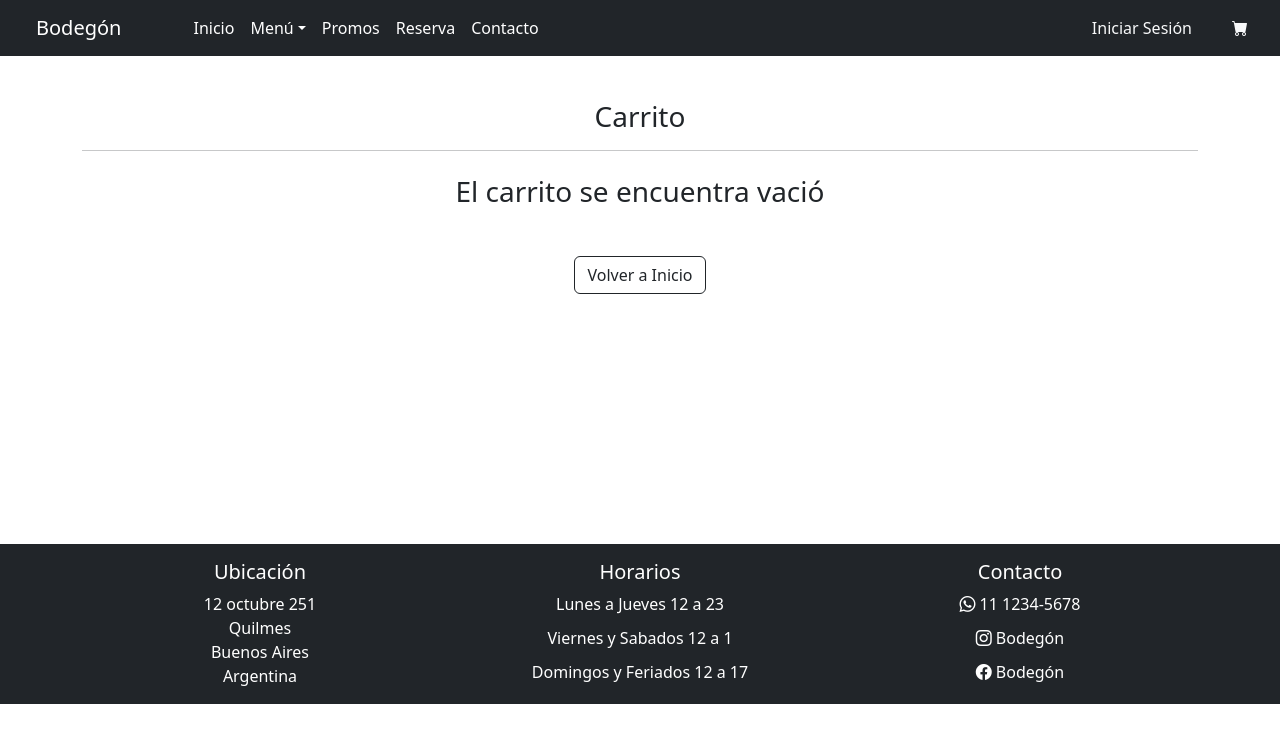
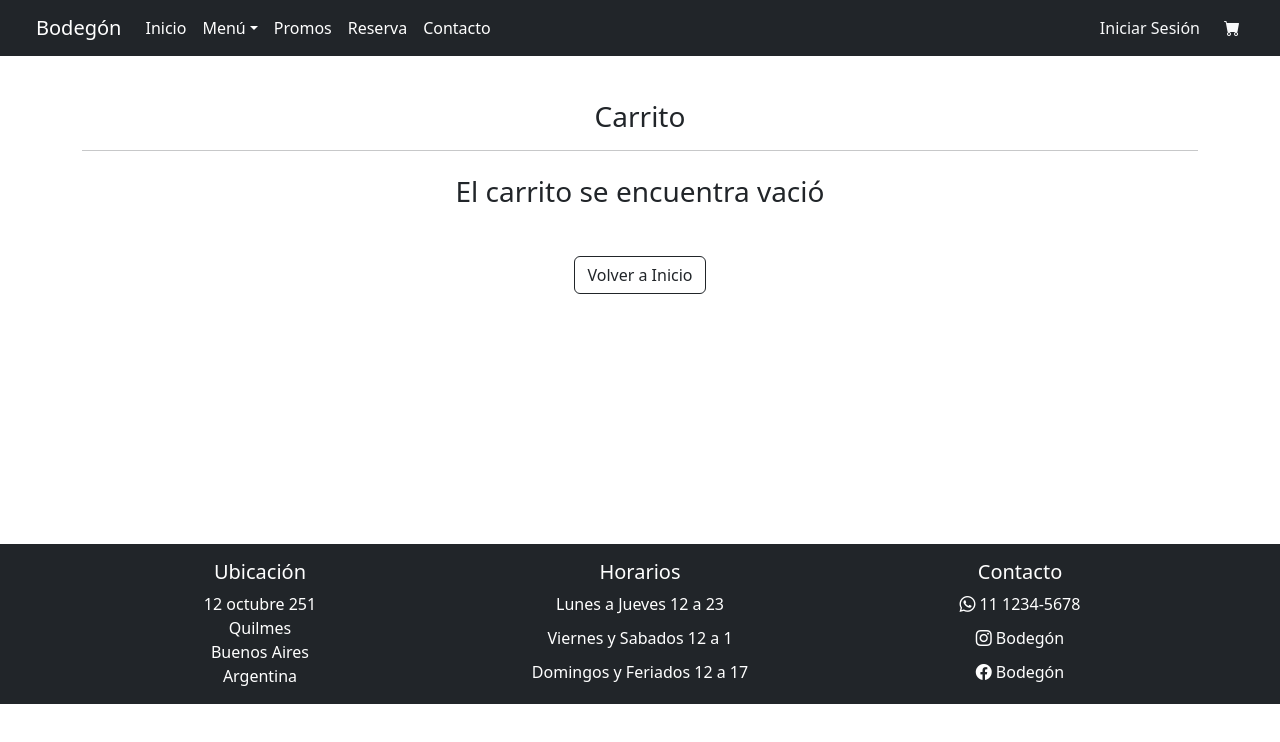
Before and after one commit to fr35/Bodegon, a React (Create React App) app: page /Carrito in a window 1280 px wide. Shown: the top 742 px of the page. Built offline with nearby package versions, Linux system fonts and the light colour scheme.

Commit message:
navbar change

```diff
--- a/src/components/Cart/CartContainer/CartContainer.jsx
+++ b/src/components/Cart/CartContainer/CartContainer.jsx
@@ -4,7 +4,6 @@ import { Link } from "react-router-dom"
 import { cartContext } from "../../../context/CartContext/cartContext"
 import CartItem from "../CartItem/CartItem"
 import MediosDePago from "../MediosDePago/MediosDePago"
-import { userDataContext } from "../../../context/UserContext/userContext"
 import UserInfo from "../UserInfo/UserInfo"
 
 export default function CartContainer() {
--- a/src/components/Header/NavBar/NavBar.jsx
+++ b/src/components/Header/NavBar/NavBar.jsx
@@ -1,10 +1,9 @@
-import { useContext } from "react";
 import {Link} from "react-router-dom";
-import { cartContext } from "../../../context/CartContext/cartContext";
+import CartWidget from "../../widget/CartWidget";
+import LogWidget from "../../widget/LogWidget";
 
 export default function NavBar() {
     const sinBorde = {border: 'none'}
-    const {cart, cantidadTotal} = useContext(cartContext)
     return (
         <nav className="navbar navbar-expand-md navbar-dark bg-dark fixed-top">
             <div className="container-fluid">
@@ -12,43 +11,28 @@ export default function NavBar() {
                     <span className="navbar-toggler-icon"></span>
                 </button>
                 <div className="collapse navbar-collapse" id="navbarNav">
-                    <Link to={'/'} className="navbar-brand me-5 ms-4">Bodegón</Link>
-                    <ul className="navbar-nav ms-3">
-                        <li className="nav-item">
-                            <Link to={'/'} className="nav-link active">Inicio</Link>
-                        </li>
-                        <li className="nav-item dropdown" id="navbarNavDarkDropdown">
-                            <a className="nav-link dropdown-toggle active" href="#" id="navbarDarkDropdownMenuLink" role="button" data-bs-toggle="dropdown" aria-expanded="false">Menú</a>
-                            <ul className="dropdown-menu dropdown-menu-dark" aria-labelledby="navbarDropdownMenuLink">
-                                <li><Link to={'/Categoria/Guarniciones'} className="dropdown-item ">Guarniciones</Link></li>
-                                <li><Link to={'/Categoria/Parrilla'} className="dropdown-item">Parrilla</Link></li>
-                                <li><Link to={'/Categoria/Pastas'} className="dropdown-item">Pastas</Link></li>
-                                <li><Link to={'/Categoria/Minutas'} className="dropdown-item">Minutas</Link></li>
-                                <li><Link to={'/Categoria/Postres'} className="dropdown-item">Postres</Link></li>
-                                <li><Link to={'/Categoria/Bebidas'} className="dropdown-item">Bebidas</Link></li>
-                            </ul>
-                        </li>
-                        <li className="nav-item">
-                            <Link to={'/Promos'} className="nav-link active">Promos</Link>
-                        </li>
-                        <li className="nav-item">
-                            <Link to={'/Reserva'} className="nav-link active">Reserva</Link>
-                        </li>
-                        <li className="nav-item">
-                            <Link to={'/Contacto'} className="nav-link active">Contacto</Link>
-                        </li>
-                    </ul>
+                    <Link to={'/'} className="navbar-brand ms-4">Bodegón</Link>
+                    <div className="navbar-nav">
+                        <Link to={'/'} className="nav-link active">Inicio</Link>
+                        <div className="nav-item dropdown" role='button'>
+                            <a className="nav-link dropdown-toggle active" data-bs-toggle="dropdown">Menú</a>
+                            <div className="dropdown-menu dropdown-menu-dark">
+                                <Link to={'/Categoria/Guarniciones'} className="dropdown-item ">Guarniciones</Link>
+                                <Link to={'/Categoria/Parrilla'} className="dropdown-item">Parrilla</Link>
+                                <Link to={'/Categoria/Pastas'} className="dropdown-item">Pastas</Link>
+                                <Link to={'/Categoria/Minutas'} className="dropdown-item">Minutas</Link>
+                                <Link to={'/Categoria/Postres'} className="dropdown-item">Postres</Link>
+                                <Link to={'/Categoria/Bebidas'} className="dropdown-item">Bebidas</Link>
+                            </div>
+                        </div>
+                        <Link to={'/Promos'} className="nav-link active">Promos</Link>
+                        <Link to={'/Reserva'} className="nav-link active">Reserva</Link>
+                        <Link to={'/Contacto'} className="nav-link active">Contacto</Link>
+                    </div>
                 </div>
-                <div>
-                    <div className="d-inline p-2">
-                        <Link to={'/LogIn'} className="btn btn-outline-light" type="submit" style={sinBorde}>Iniciar Sesión</Link>
-                    </div>
-                    <div className="d-inline p-2">
-                        <Link to={'/Carrito'} className="btn btn-outline-light" type="submit" style={sinBorde}>
-                            <i className="bi-cart-fill"></i>
-                            {cart.length === 0 ? (<span></span>):(<span className="badge bg-danger text-white ms-1 rounded-pill">{cantidadTotal()}</span>)}
-                        </Link>
-                    </div>
+                <div className="d-flex me-3">
+                    <LogWidget/>
+                    <CartWidget/>
                 </div>
             </div>
         </nav>
--- /dev/null
+++ b/src/components/widget/CartWidget.jsx
@@ -0,0 +1,14 @@
+import {Link} from "react-router-dom";
+import { useContext } from "react";
+import { cartContext } from "../../context/CartContext/cartContext";
+
+export default function CartWidget() {
+    const sinBorde = {border: 'none'}
+    const {cart, cantidadTotal} = useContext(cartContext)
+    return (
+        <Link to={'/Carrito'} className="btn btn-outline-light" style={sinBorde}>
+            <i className="bi-cart-fill"></i>
+            {cart.length === 0 ? (<span></span>):(<span className="badge bg-danger text-white ms-1 rounded-pill">{cantidadTotal()}</span>)}
+        </Link>
+    )
+}
--- /dev/null
+++ b/src/components/widget/LogWidget.jsx
@@ -0,0 +1,30 @@
+import { useContext } from "react";
+import { Link } from "react-router-dom";
+import { userDataContext } from "../../context/UserContext/userContext"
+
+export default function LogWidget() {
+    const sinBorde = {border: 'none'}
+    const {userName, setUserName, userEmail, setUserEmail, userPassword, setUserPassword, userPhone, setUserPhone, userAdress, setUserAdress} = useContext(userDataContext)
+    function cerrarSesión() {
+        setUserName('')
+        setUserEmail('')
+        setUserPassword('')
+        setUserPhone('')
+        setUserAdress('')
+    }
+    return (
+        (userName === "") ? (
+            <Link to={'/LogIn'} className='btn btn-outline-light' style={sinBorde}>Iniciar Sesión</Link>
+        ) : (
+            <div className="dropdown">
+                <button className="btn btn-outline-light dropdown-toggle" data-bs-toggle="dropdown" style={sinBorde}>
+                    <i className="bi bi-person-circle"></i>
+                </button>
+                <ul className="dropdown-menu dropdown-menu-dark">
+                    <Link to={'/LogIn/Registro'} className="dropdown-item">Ajustes</Link>
+                    <button className="dropdown-item" onClick={()=>cerrarSesión()}>Cerrar Sesión</button>
+                </ul>
+            </div>
+        )
+    )
+}
```
